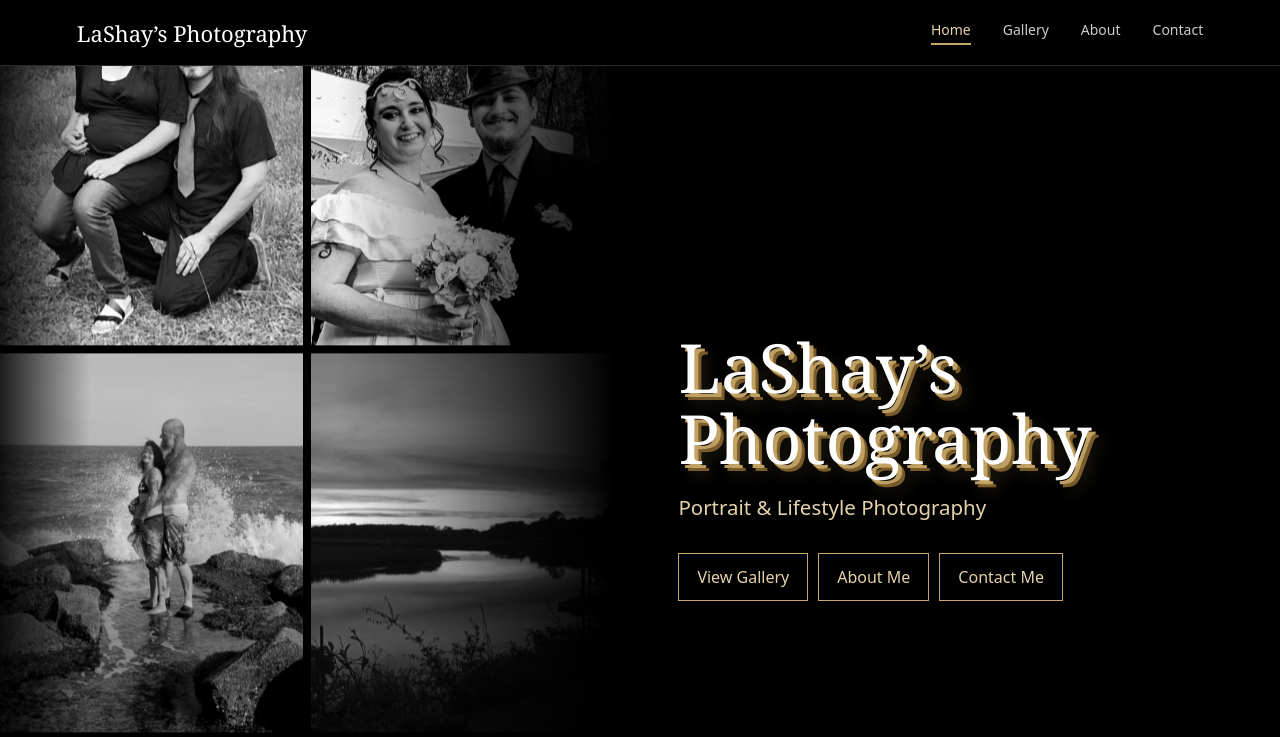
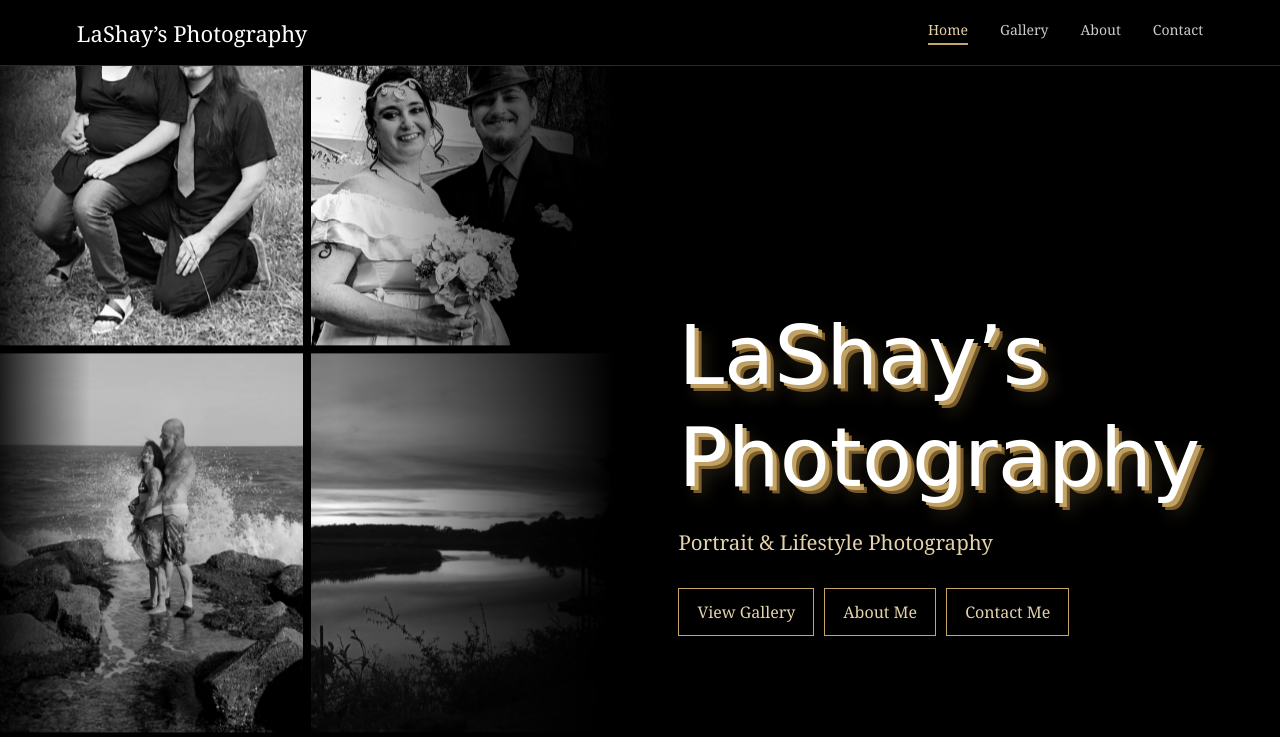
Before and after one commit to JadesTheDev/lashays.website, a plain HTML site: page index.html in a window 1280 px wide. Shown: the top 737 px of the page. Drawn offline with Linux system fonts and the light colour scheme.

Commit message:
Preview Great Vibes hero title and Playfair Display supporting typography

```diff
--- a/css/styles.css
+++ b/css/styles.css
@@ -85,3 +85,7 @@ footer p { margin: 0; }
 footer .site-credit a { color: var(--champagne); text-decoration: none; }
 footer .site-credit a:hover, footer .site-credit a:focus-visible { text-decoration: underline; text-underline-offset: 4px; }
 @media (max-width: 600px) { footer { align-items: flex-start; } }
+
+/* Typography preview: Great Vibes logo + Playfair Display supporting UI */
+.hero-content h1 { font-family: "Great Vibes", cursive; font-weight: 400; font-size: clamp(54px, 6.4vw, 100px); line-height: 1.24; padding-top: .12em; color: #fff; }
+.tagline, .site-nav-links a, .hero-cta .btn { font-family: "Playfair Display", Georgia, serif; }
```
